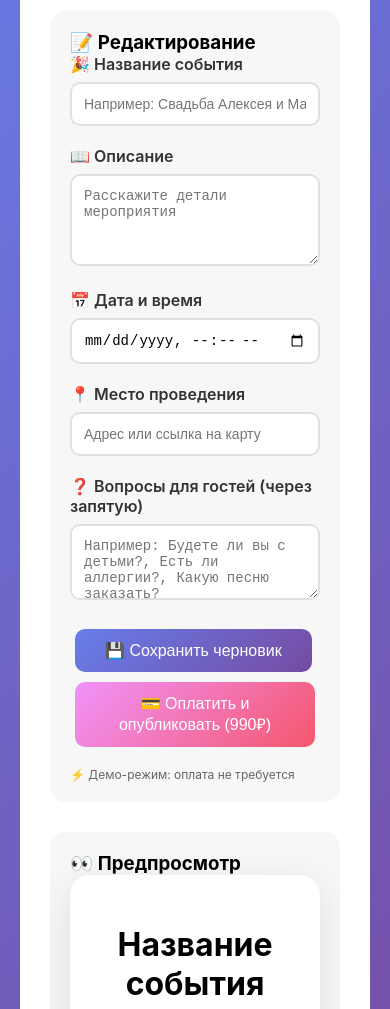
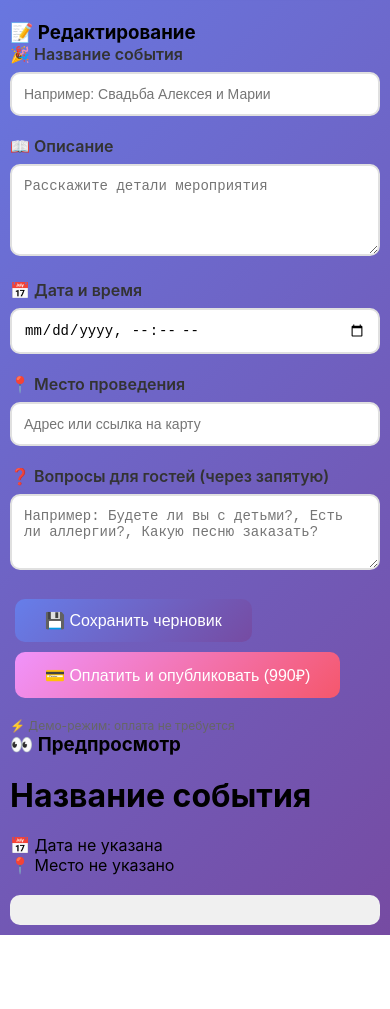
Before and after one commit to i33pingvina-ops/inviteservice, a website: page public/editor.html in a window 390 px wide. Shown: the part 223-1232 px from the top of the page. After the commit the page ends 1158 px from the top, so only its background shows below. Drawn offline with Linux system fonts and the light colour scheme.

Commit message:
Add files via upload

```diff
--- a/public/style.css
+++ b/public/style.css
@@ -73,76 +73,6 @@ body {
   margin-bottom: 10px;
 }
 
-.editor-container {
-  display: grid;
-  grid-template-columns: 1fr 1fr;
-  gap: 30px;
-  background: white;
-  border-radius: 20px;
-  padding: 30px;
-  margin-top: 20px;
-}
-
-@media (max-width: 768px) {
-  .editor-container {
-    grid-template-columns: 1fr;
-  }
-}
-
-.editor-panel, .preview-panel {
-  background: #f7f7f7;
-  padding: 20px;
-  border-radius: 15px;
-}
-
-.preview-panel {
-  position: sticky;
-  top: 20px;
-  max-height: 80vh;
-  overflow-y: auto;
-}
-
-.preview-card {
-  background: white;
-  border-radius: 20px;
-  padding: 30px;
-  text-align: center;
-  box-shadow: 0 10px 40px rgba(0,0,0,0.1);
-}
-
-.preview-image {
-  width: 100%;
-  height: 300px;
-  object-fit: cover;
-  border-radius: 15px;
-  margin-bottom: 20px;
-}
-
-.form-group {
-  margin-bottom: 20px;
-}
-
-label {
-  display: block;
-  margin-bottom: 8px;
-  font-weight: 600;
-  color: #333;
-}
-
-input, textarea, select {
-  width: 100%;
-  padding: 12px;
-  border: 2px solid #e0e0e0;
-  border-radius: 10px;
-  font-size: 14px;
-  transition: border-color 0.3s;
-}
-
-input:focus, textarea:focus, select:focus {
-  outline: none;
-  border-color: #667eea;
-}
-
 button {
   background: linear-gradient(135deg, #667eea 0%, #764ba2 100%);
   color: white;
@@ -161,6 +91,13 @@ button:hover {
 
 .btn-secondary {
   background: #6c757d;
+}
+
+.btn-danger {
+  background: #dc3545;
+}
+.btn-danger:hover {
+  background: #c82333;
 }
 
 .modal {
@@ -184,36 +121,36 @@ button:hover {
   width: 90%;
 }
 
-.invite-container {
-  max-width: 800px;
-  margin: 40px auto;
-  background: white;
-  border-radius: 30px;
-  overflow: hidden;
-  box-shadow: 0 20px 60px rgba(0,0,0,0.3);
+.form-group {
+  margin-bottom: 20px;
 }
 
-.invite-header {
-  height: 400px;
-  background-size: cover;
-  background-position: center;
-  position: relative;
-}
-
-.invite-body {
-  padding: 40px;
-  text-align: center;
-}
-
-.invite-body h1 {
-  font-size: 48px;
-  margin-bottom: 20px;
+label {
+  display: block;
+  margin-bottom: 8px;
+  font-weight: 600;
   color: #333;
 }
 
-.rsvp-form {
-  background: #f7f7f7;
-  padding: 30px;
-  border-radius: 20px;
-  margin-top: 30px;
+input, textarea, select {
+  width: 100%;
+  padding: 12px;
+  border: 2px solid #e0e0e0;
+  border-radius: 10px;
+  font-size: 14px;
 }
+
+input:focus, textarea:focus, select:focus {
+  outline: none;
+  border-color: #667eea;
+}
+
+@media (max-width: 768px) {
+  .container {
+    padding: 10px;
+  }
+  .navbar {
+    flex-direction: column;
+    gap: 10px;
+  }
+}
```
